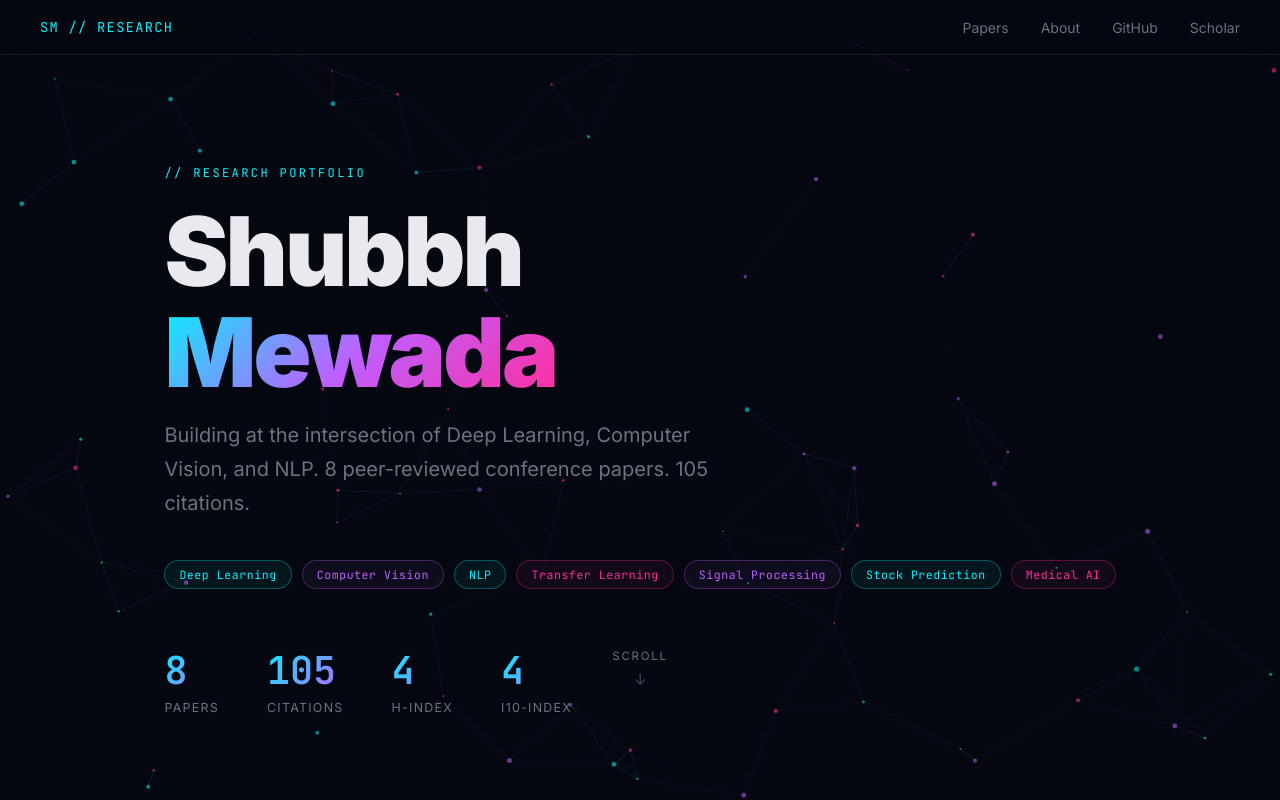
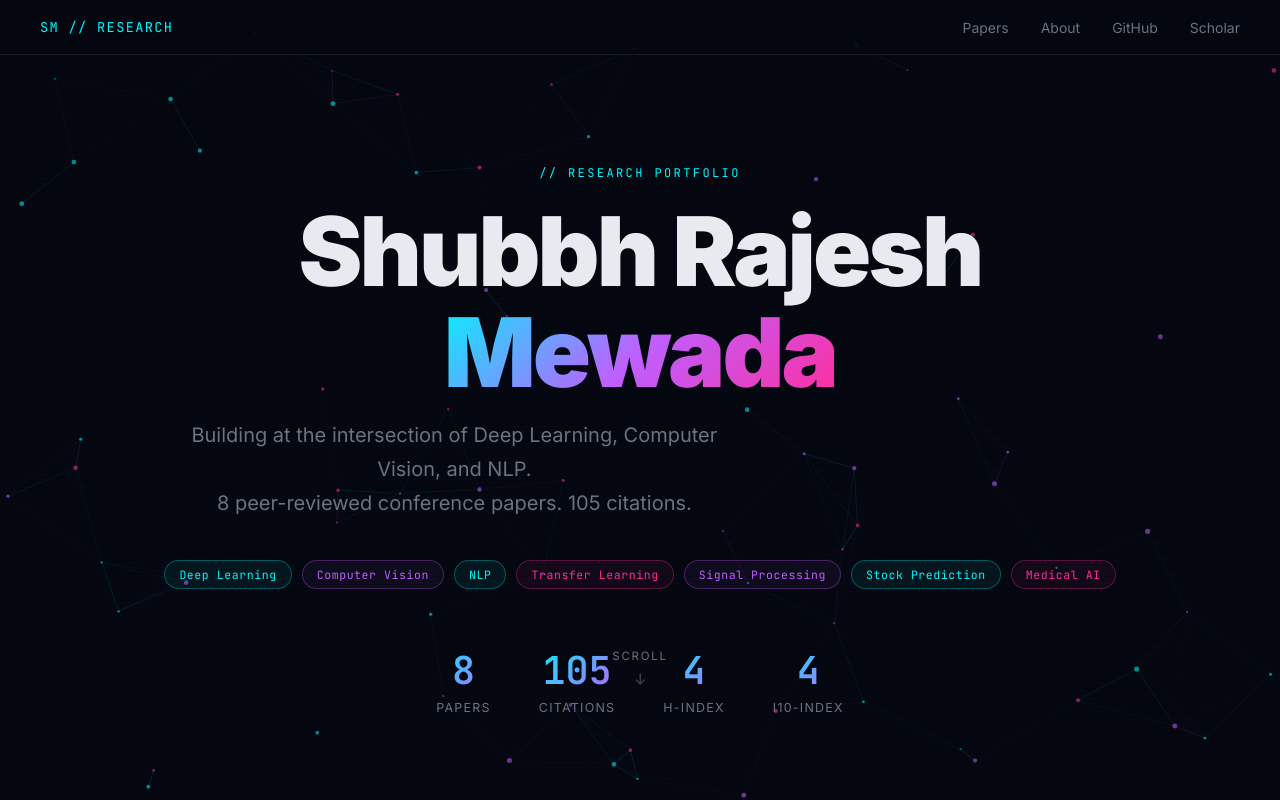
Before and after one commit to ShubbhRM/research, a plain HTML site: page index.html in a window 1280 px wide. Shown: the top 800 px of the page. Drawn offline with Linux system fonts and the light colour scheme.

Commit message:
Initial commit: Research portfolio for Shubbh Rajesh Mewada

```diff
--- a/index.html
+++ b/index.html
@@ -3,7 +3,7 @@
 <head>
   <meta charset="UTF-8" />
   <meta name="viewport" content="width=device-width, initial-scale=1.0" />
-  <title>Research — Shubbh Mewada</title>
+  <title>Research - Shubbh Rajesh Mewada</title>
   <link rel="preconnect" href="https://fonts.googleapis.com" />
   <link href="https://fonts.googleapis.com/css2?family=Inter:wght@300;400;500;600;700;900&family=JetBrains+Mono:wght@400;600&display=swap" rel="stylesheet" />
   <style>
@@ -103,6 +103,8 @@
       display: flex;
       flex-direction: column;
       justify-content: center;
+      align-items: center;
+      text-align: center;
       padding-top: 80px;
     }
 
@@ -140,6 +142,7 @@
       max-width: 580px;
       line-height: 1.7;
       margin-bottom: 40px;
+      text-align: center;
       opacity: 0;
       animation: fadeUp 0.6s ease forwards 0.6s;
     }
@@ -150,6 +153,7 @@
       flex-wrap: wrap;
       gap: 10px;
       margin-bottom: 56px;
+      justify-content: center;
       opacity: 0;
       animation: fadeUp 0.6s ease forwards 0.8s;
     }
@@ -172,6 +176,7 @@
       display: flex;
       gap: 48px;
       flex-wrap: wrap;
+      justify-content: center;
       opacity: 0;
       animation: fadeUp 0.6s ease forwards 1s;
     }
@@ -537,11 +542,11 @@
   <div class="wrapper" style="position:relative;">
     <p class="hero-label">// Research Portfolio</p>
     <h1 class="hero-name">
-      Shubbh<br/><span class="grad">Mewada</span>
+      Shubbh Rajesh<br/><span class="grad">Mewada</span>
     </h1>
     <p class="hero-subtitle">
-      Building at the intersection of Deep Learning, Computer Vision, and NLP.
-      8 peer-reviewed conference papers. 105 citations.
+      Building at the intersection of Deep Learning, Computer Vision, and NLP.<br/>
+      <span id="subtitle-stats"></span>
     </p>
     <div class="domain-tags">
       <span class="domain-tag cyan">Deep Learning</span>
@@ -554,19 +559,19 @@
     </div>
     <div class="stats-bar">
       <div class="stat">
-        <span class="stat-number" data-target="8">0</span>
+        <span class="stat-number" data-key="papers">0</span>
         <span class="stat-label">Papers</span>
       </div>
       <div class="stat">
-        <span class="stat-number" data-target="105">0</span>
+        <span class="stat-number" data-key="citations">0</span>
         <span class="stat-label">Citations</span>
       </div>
       <div class="stat">
-        <span class="stat-number" data-target="4">0</span>
+        <span class="stat-number" data-key="hIndex">0</span>
         <span class="stat-label">h-index</span>
       </div>
       <div class="stat">
-        <span class="stat-number" data-target="4">0</span>
+        <span class="stat-number" data-key="i10Index">0</span>
         <span class="stat-label">i10-index</span>
       </div>
     </div>
@@ -709,7 +714,7 @@
         <div class="card-venue">
           <span class="venue-badge">ICCI 2023</span>
           <span class="year-badge">2023</span>
-          <span class="cite-badge">—</span>
+          <span class="cite-badge">N/A</span>
         </div>
         <p class="card-abstract">
           Examines the integration of deep learning architectures for financial time-series forecasting, evaluating model capacity to capture complex market dynamics for improved stock price prediction accuracy.
@@ -734,7 +739,7 @@
         <div class="card-venue">
           <span class="venue-badge">IEEE Conference</span>
           <span class="year-badge">2023</span>
-          <span class="cite-badge">—</span>
+          <span class="cite-badge">N/A</span>
         </div>
         <p class="card-abstract">
           Provides a comprehensive comparative analysis of classical machine learning and modern deep learning models for stock price prediction, evaluating predictive performance and model robustness across diverse market conditions.
@@ -759,7 +764,7 @@
         <div class="card-venue">
           <span class="venue-badge">IEEE Conference</span>
           <span class="year-badge">2023</span>
-          <span class="cite-badge">—</span>
+          <span class="cite-badge">N/A</span>
         </div>
         <p class="card-abstract">
           Develops an NLP-driven pipeline using Naïve Bayes classification to automate the identification of cyberbullying in online text, addressing online safety through intelligent content moderation and harm detection systems.
@@ -784,7 +789,7 @@
         <div class="card-venue">
           <span class="venue-badge">IEEE Conference</span>
           <span class="year-badge">2023</span>
-          <span class="cite-badge">—</span>
+          <span class="cite-badge">N/A</span>
         </div>
         <p class="card-abstract">
           Examines machine learning approaches to forecast Uber trip durations while incorporating weather and traffic flow variables, advancing urban mobility intelligence and data-driven transportation planning.
@@ -816,13 +821,13 @@
     <div class="about-grid">
       <div class="about-text">
         <p>
-          I'm <strong>Shubbh Mewada</strong>, a researcher and engineer working at the intersection of
+          I'm <strong>Shubbh Rajesh Mewada</strong>, a researcher and engineer working at the intersection of
           <strong>Machine Learning, Deep Learning, Computer Vision, and NLP</strong>.
         </p>
         <br/>
         <p>
           My published work spans medical AI, agricultural image classification, music signal processing,
-          financial forecasting, and online safety — with <strong>105 citations</strong> across 8 conference papers,
+          financial forecasting, and online safety, with <strong id="about-citations">105 citations</strong> across 8 conference papers,
           all published in 2023.
         </p>
         <br/>
@@ -847,7 +852,7 @@
           </div>
           <div class="link-meta">
             <span class="link-name">Google Scholar</span>
-            <span class="link-sub">105 citations · h-index 4</span>
+            <span class="link-sub" id="scholar-link-sub">105 citations · h-index 4</span>
           </div>
           <span class="link-arrow">↗</span>
         </a>
@@ -864,6 +869,35 @@
 </footer>
 
 <!-- ─── Scripts ──────────────────────────────────────────────────── -->
+<script>
+  /* ══════════════════════════════════════════════════════
+     SCHOLAR STATS CONFIG
+     Update these whenever your Google Scholar numbers change.
+     https://scholar.google.com/citations?user=0umeaPAAAAAJ&hl=en
+     ══════════════════════════════════════════════════════ */
+  const SCHOLAR_STATS = {
+    papers:   8,
+    citations: 105,
+    hIndex:   4,
+    i10Index: 4,
+  };
+  /* ══════════════════════════════════════════════════════ */
+
+  // Inject stats into subtitle and about section
+  const subtitleEl = document.getElementById('subtitle-stats');
+  if (subtitleEl) {
+    subtitleEl.textContent =
+      `${SCHOLAR_STATS.papers} peer-reviewed conference papers. ${SCHOLAR_STATS.citations} citations.`;
+  }
+  const aboutCitEl = document.getElementById('about-citations');
+  if (aboutCitEl) {
+    aboutCitEl.textContent = `${SCHOLAR_STATS.citations} citations`;
+  }
+  const scholarSubEl = document.getElementById('scholar-link-sub');
+  if (scholarSubEl) {
+    scholarSubEl.textContent = `${SCHOLAR_STATS.citations} citations · h-index ${SCHOLAR_STATS.hIndex}`;
+  }
+</script>
 <script>
   /* ── Neural network particle animation ── */
   (function () {
@@ -944,7 +978,7 @@
 
   /* ── Animated stat counters ── */
   function animateCounter(el) {
-    const target = parseInt(el.dataset.target, 10);
+    const target = SCHOLAR_STATS[el.dataset.key] ?? parseInt(el.dataset.target, 10);
     const duration = 1600;
     const start = performance.now();
     function step(now) {
```
